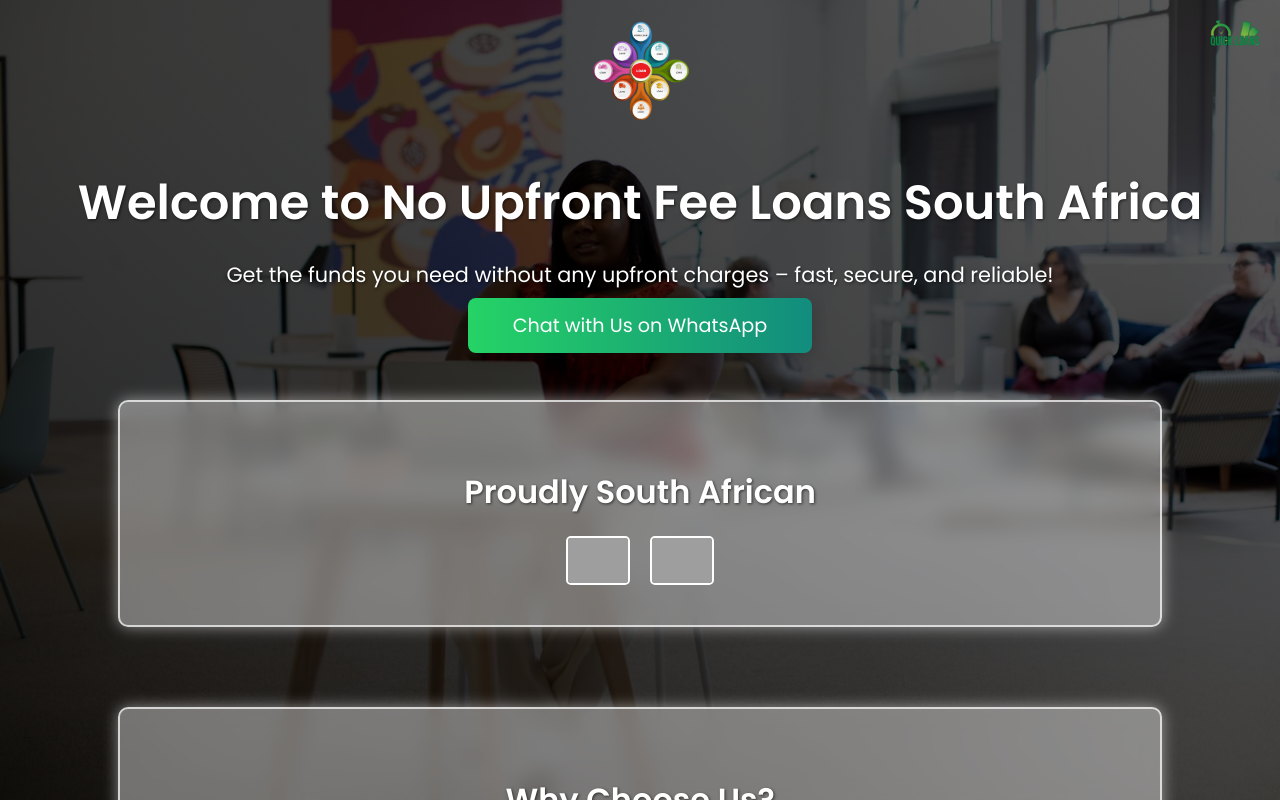
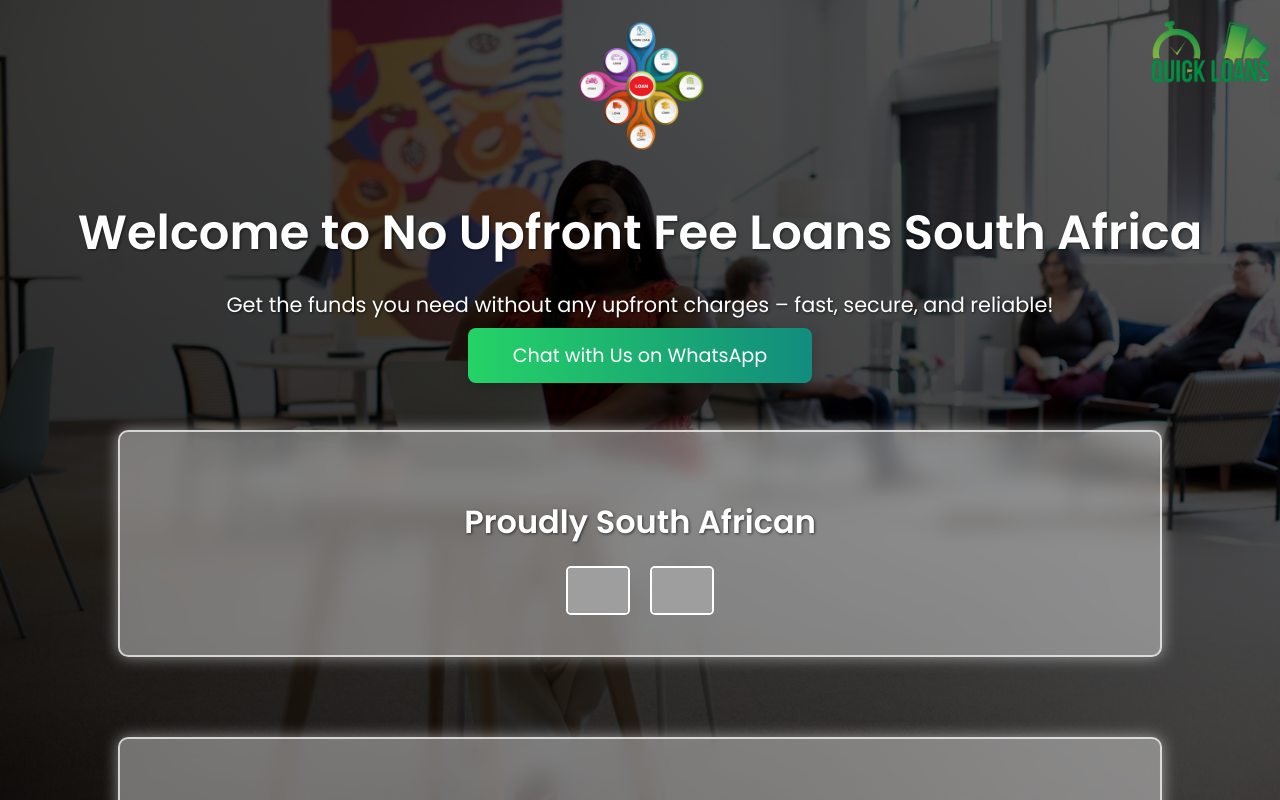
Before and after one commit to quickfin/freeloan, a plain HTML site: page index.html in a window 1280 px wide. Drawn offline with Linux system fonts and the light colour scheme; grey boxes are pictures that could not be loaded.

Commit message:
Update index.html

```diff
--- a/index.html
+++ b/index.html
@@ -35,8 +35,8 @@
       position: fixed;
       top: 20px;
       right: 20px;
-      width: 50px;
-      height: 50px;
+      width: 110px;
+      height: 110px;
       cursor: pointer;
       z-index: 1100;
       transition: transform 0.3s ease;
@@ -45,7 +45,7 @@
       transform: scale(1.2);
     }
     .fixed-logo img {
-      width: 100%;
+      width: 110%;
       height: auto;
     }
     /* Glassmorphic Container for Each Section (with Neon Outline Only) */
@@ -109,9 +109,9 @@
       box-shadow: 0 6px 20px rgba(0, 255, 127, 0.5);
     }
     .branding img {
-      max-width: 100%;
-      width: 100px; /* Adjust the width as needed */
-      height: 100px; /* Maintains aspect ratio */
+      max-width: 130%;
+      width: 130px; /* Adjust the width as needed */
+      height: 130px; /* Maintains aspect ratio */
     }
     /* Futuristic Apply Here Button (for benefits/eligibility sections) */
     .apply-text {
```
